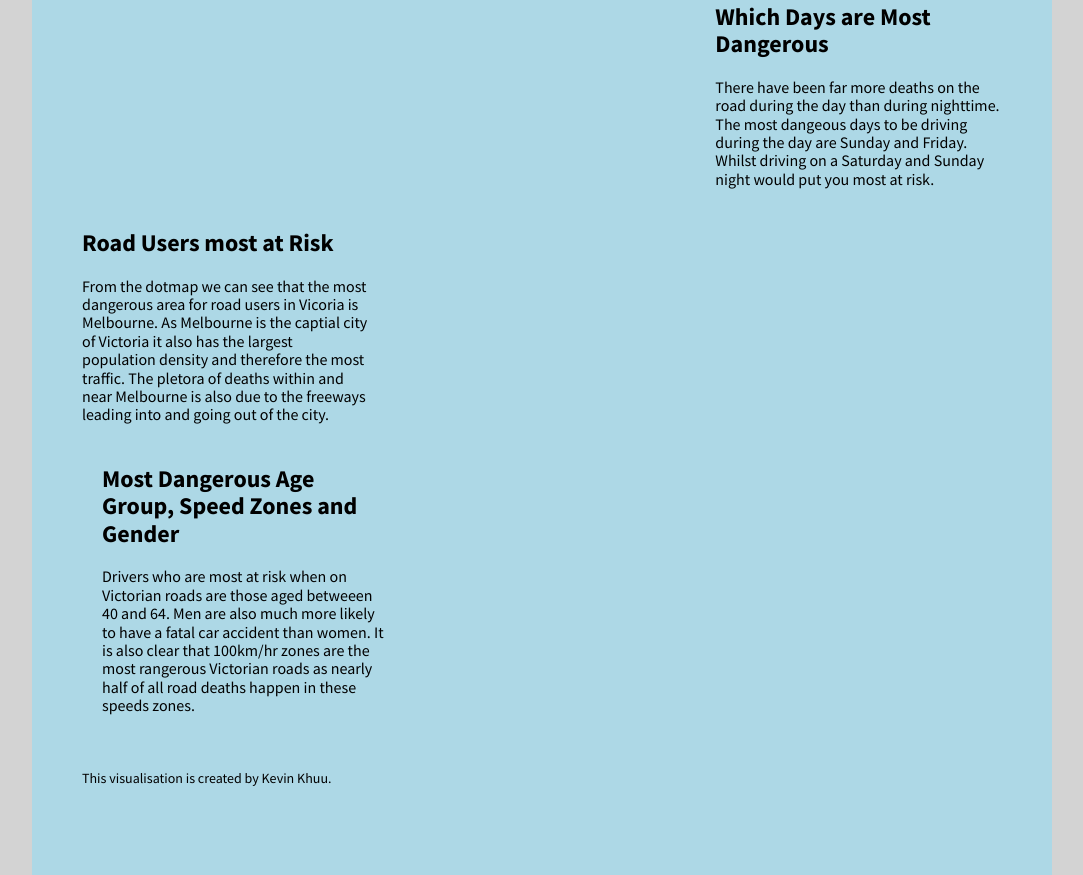
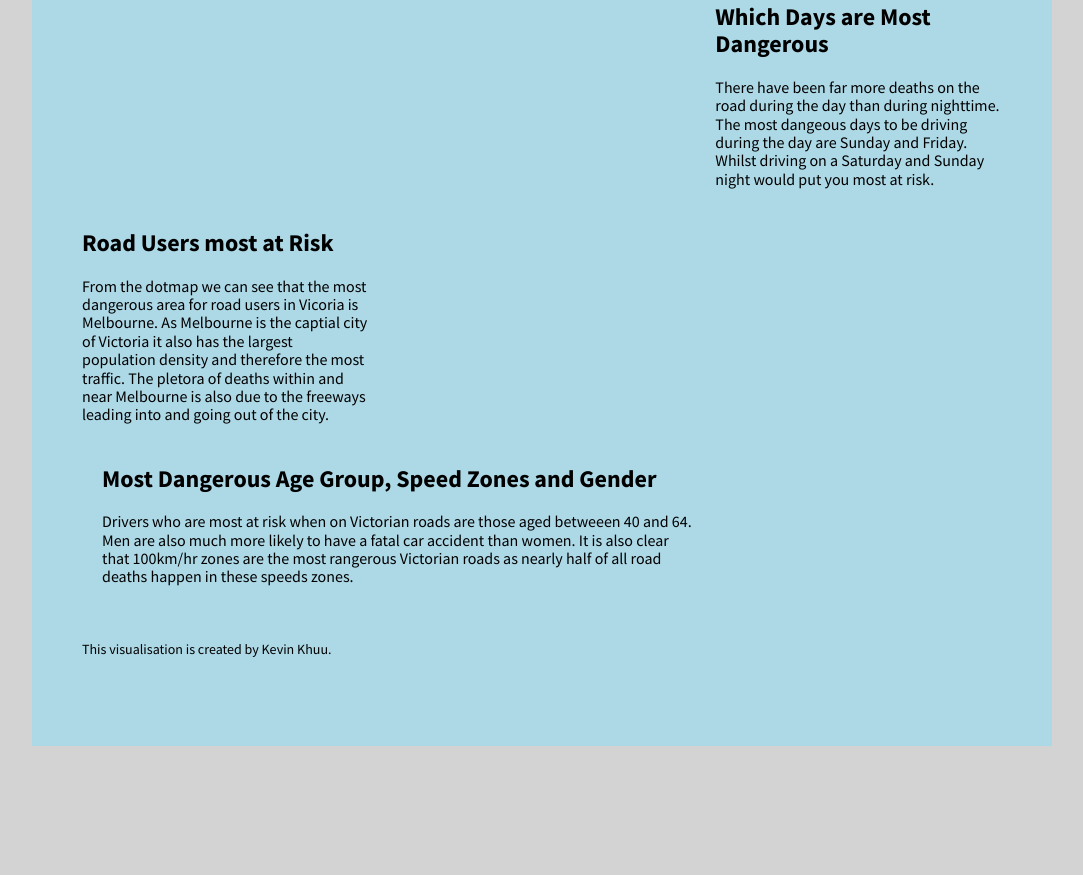
Before and after one commit to Versted/FIT3179A2, a plain HTML site: page FinalVis_pure_css.html in a window 1280 px wide. Shown: the part 450-1325 px from the top of the page, without its empty margins (98-1181 px from the left). After the commit the page ends 1196 px from the top, so only its background shows below. Drawn offline with nearby package versions, Linux system fonts and the light colour scheme; a script that the page names is missing.

Commit message:
Update FinalVis_pure_css.html

```diff
--- a/FinalVis_pure_css.html
+++ b/FinalVis_pure_css.html
@@ -109,7 +109,7 @@
 
     <!-- pure grid group -->
     <div class="pure-g">
-      <div class="pure-u-1-3">
+      <div class="pure-u-2-3">
         <div class="description description-right">
           <h2>Most Dangerous Age Group, Speed Zones and Gender</h2>
           <p>Drivers who are most at risk when on Victorian roads are those aged betweeen 40 and 64. Men are also much more likely to have a fatal car accident than women. It is also clear that 100km/hr zones are the most rangerous Victorian roads as nearly half of all road deaths happen in these speeds zones.</p>
```
